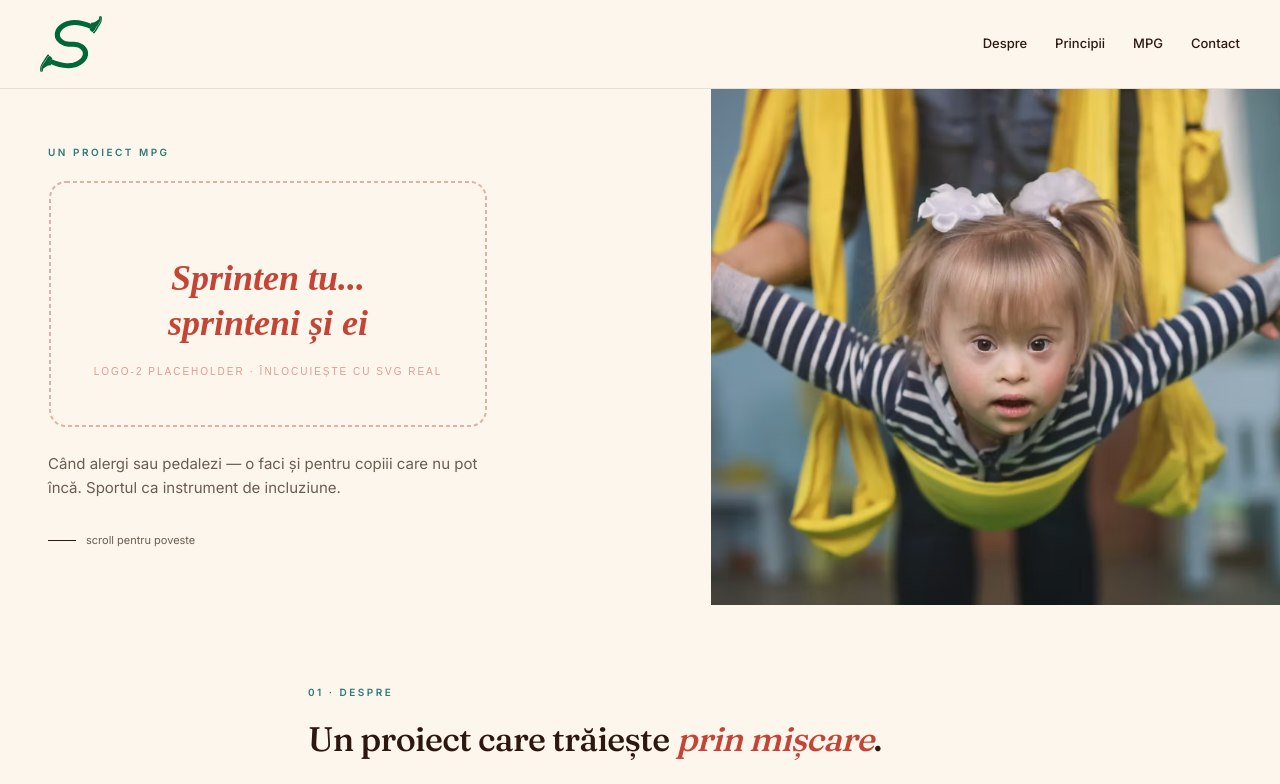
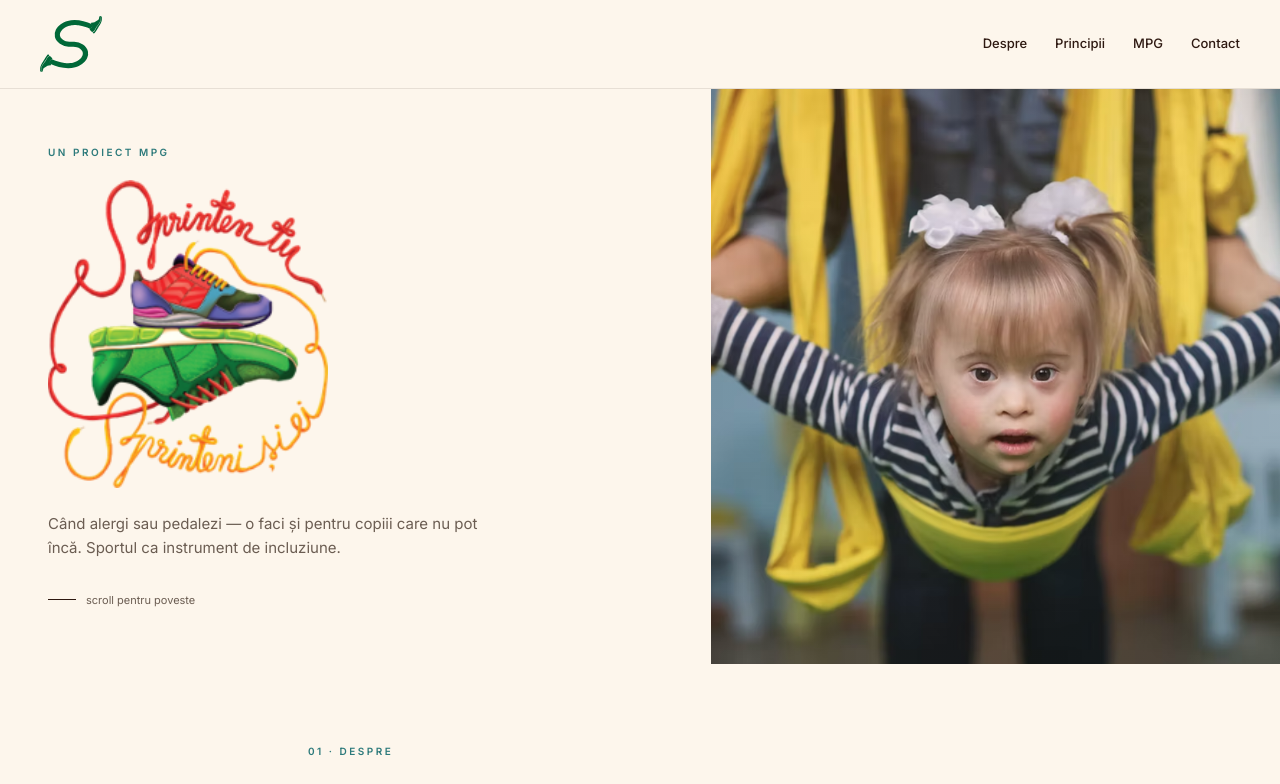
Before and after one commit to tudormocuta-mpg/sprinten-website, a Next.js app: page / in a window 1280 px wide. Shown: the top 784 px of the page. Built offline with nearby package versions, Linux system fonts and the light colour scheme.

Commit message:
feat(hero): replace placeholder with real sprinten-logo-expanded.png (280x307)

```diff
--- a/src/components/hero.tsx
+++ b/src/components/hero.tsx
@@ -10,12 +10,12 @@ export function Hero() {
             {content.brand.mpgTag}
           </div>
 
-          <div className="w-full max-w-[440px]">
+          <div className="w-full max-w-[280px]">
             <Image
-              src="/sprinten-logo-expanded.svg"
+              src="/sprinten-logo-expanded.png"
               alt={content.brand.tagline}
-              width={440}
-              height={248}
+              width={280}
+              height={307}
               priority
               className="h-auto w-full"
             />
```
Also changed, not shown: public/sprinten-logo-expanded.png (added), public/sprinten-logo-expanded.svg (deleted).
